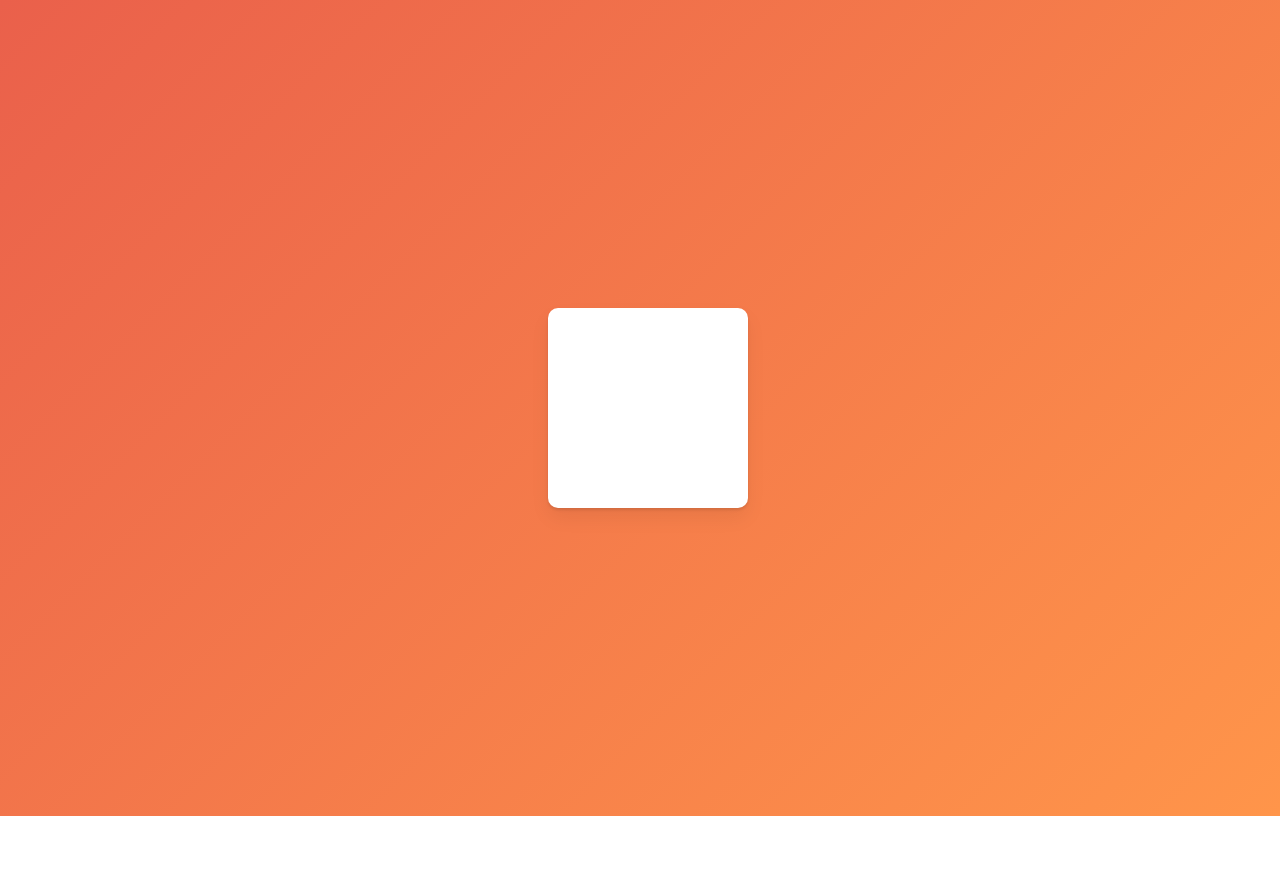
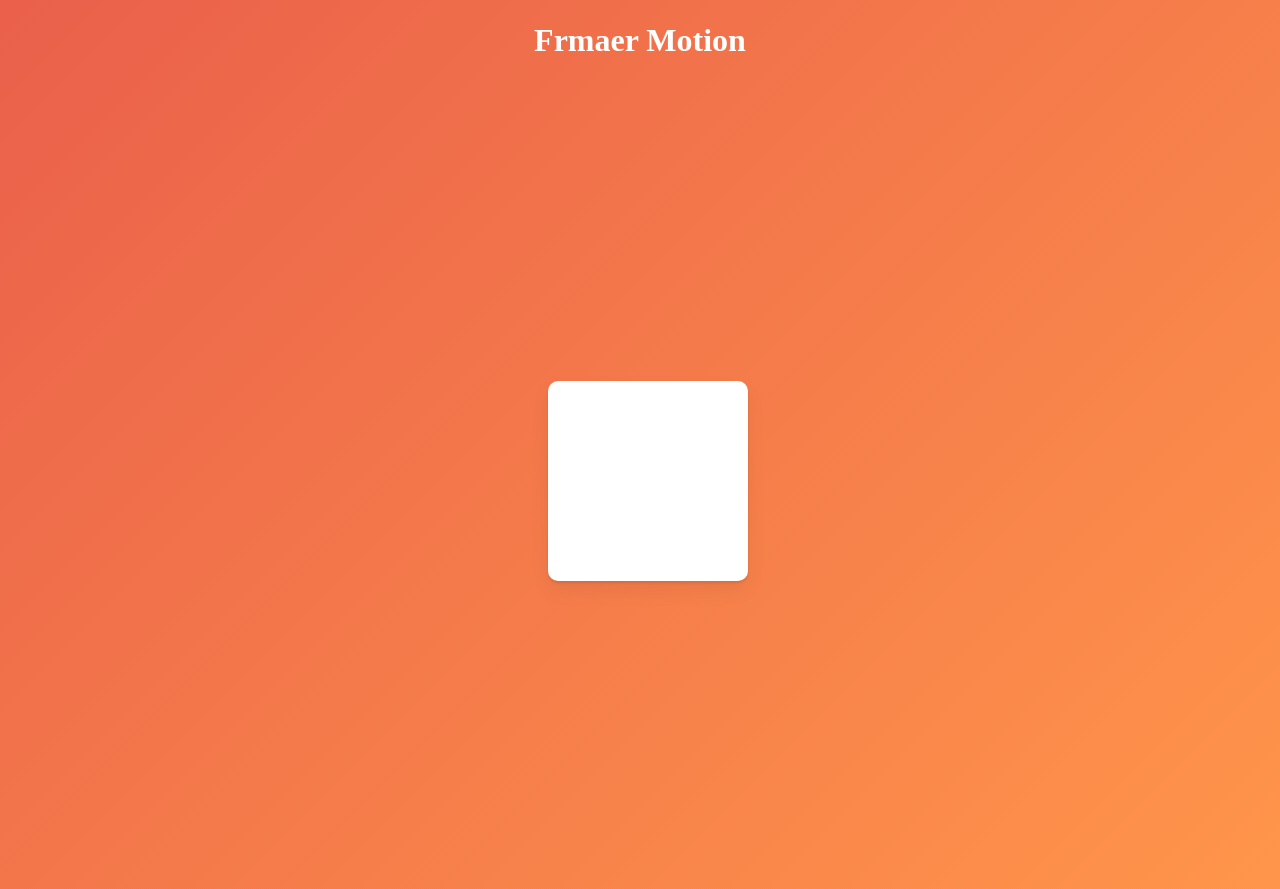
Before and after one commit to choongnyeong6215/framer-motion, a React (Create React App) app: page / in a window 1280 px wide. Before the commit the page ends 816 px from the top, so only its background shows below. Built offline with nearby package versions, Linux system fonts and the light colour scheme.

Commit message:
framer-motion practice

```diff
--- a/src/App.tsx
+++ b/src/App.tsx
@@ -1,11 +1,17 @@
 import { Box, Wrapper } from "./styles/main";
-import { motion } from "framer-motion";
 
 const App = () => {
   return (
-    <Wrapper>
-      <Box />
-    </Wrapper>
+    <>
+      <h1 style={{ color: "white", textAlign: "center" }}>Frmaer Motion</h1>
+      <Wrapper>
+        <Box
+          initial={{ scale: 0 }}
+          animate={{ scale: 1, rotate: 360 }}
+          transition={{ type: "spring", delay: 0.5 }}
+        />
+      </Wrapper>
+    </>
   );
 };
 
--- a/src/styles/main.ts
+++ b/src/styles/main.ts
@@ -1,3 +1,4 @@
+import { motion } from "framer-motion";
 import styled from "styled-components";
 
 export const Wrapper = styled.div`
@@ -9,7 +10,7 @@ export const Wrapper = styled.div`
   margin: 0 auto;
 `;
 
-export const Box = styled.div`
+export const Box = styled(motion.div)`
   width: 200px;
   height: 200px;
   background-color: white;
```
